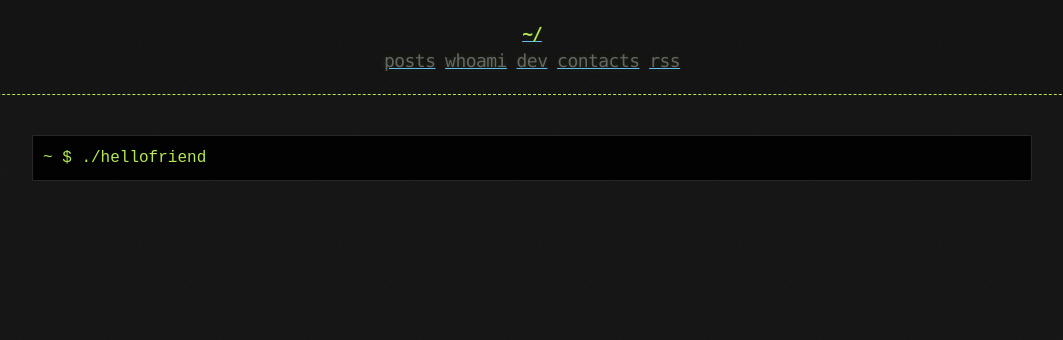
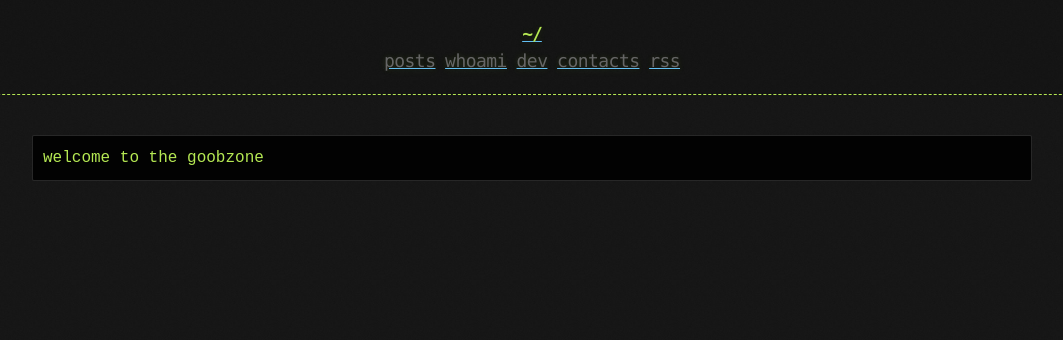
Before and after one commit to goobbess/goobbess.github.io, a Jekyll site: the page built from index.md, in a window 1280 px wide. Shown: the top 340 px of the page, without its empty margins (108-1171 px from the left). Built offline with Jekyll 4.4.1, drawn with Linux system fonts in a browser that asks for light colours.

Commit message:
Update index.md

````diff
--- a/index.md
+++ b/index.md
@@ -1,8 +1,8 @@
 ---
 layout: page
-title: home | brainfucksec
+title: home | goobbess
 ---
 
 ```term
-~ $ ./hellofriend
+welcome to the goobzone
 ```
````
